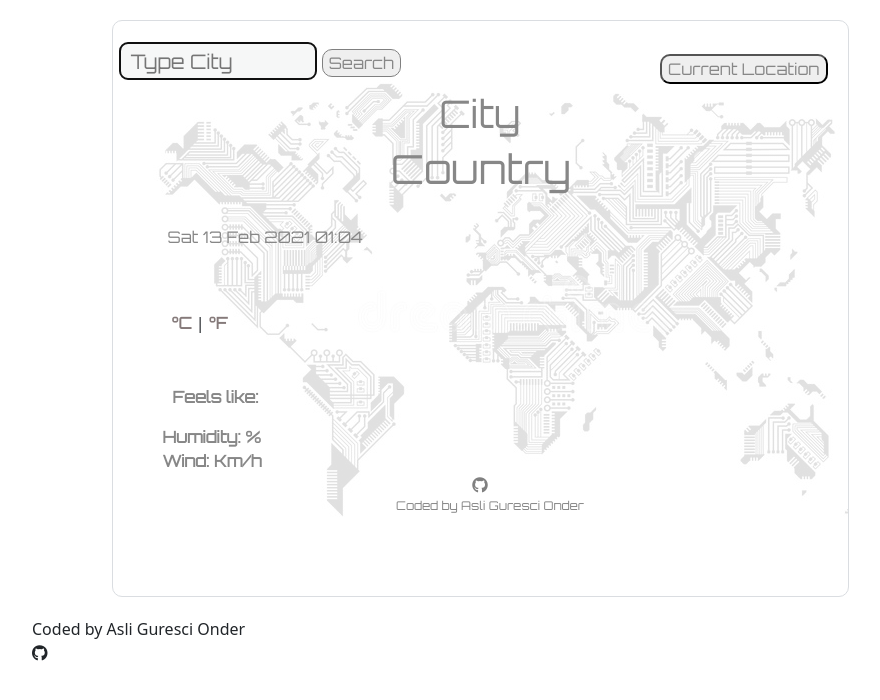
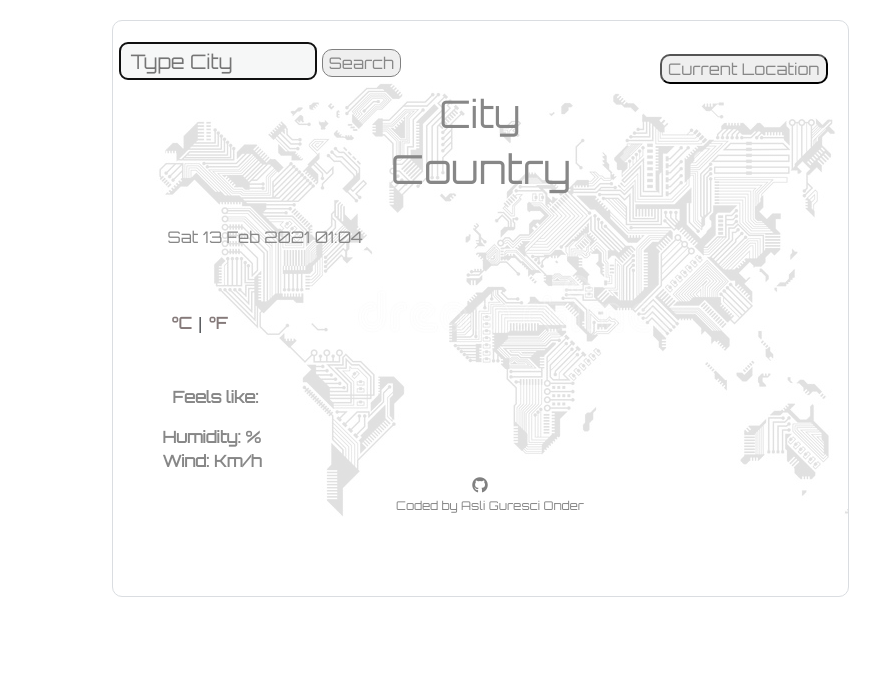
Before and after one commit to lmnlfrz/weather-app-github, a plain HTML site: page index.html in a window 1280 px wide. Shown: the whole page, without its empty margins (224-1104 px from the left). Drawn offline with nearby package versions, Linux system fonts and the light colour scheme; no server answers.

Commit message:
footer updated

```diff
--- a/index.html
+++ b/index.html
@@ -86,7 +86,7 @@
           </div>
         </div>
       </div>
-    <footer >Coded by Asli Guresci Onder </footer> <i class="fab fa-github"></i>
+
   </div>
 
     <script>
```
